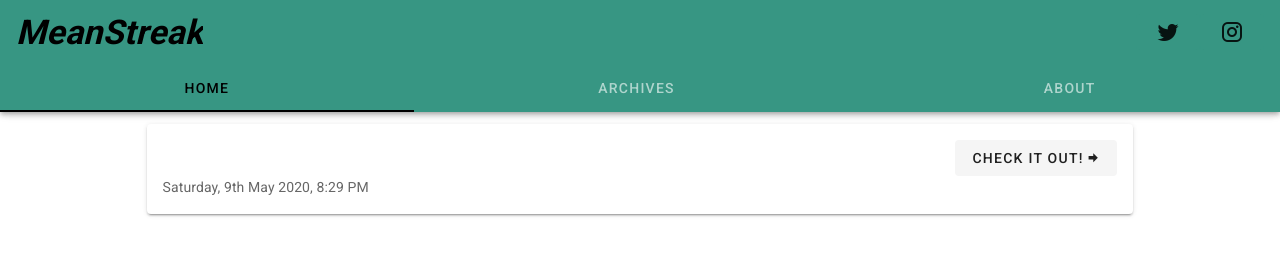
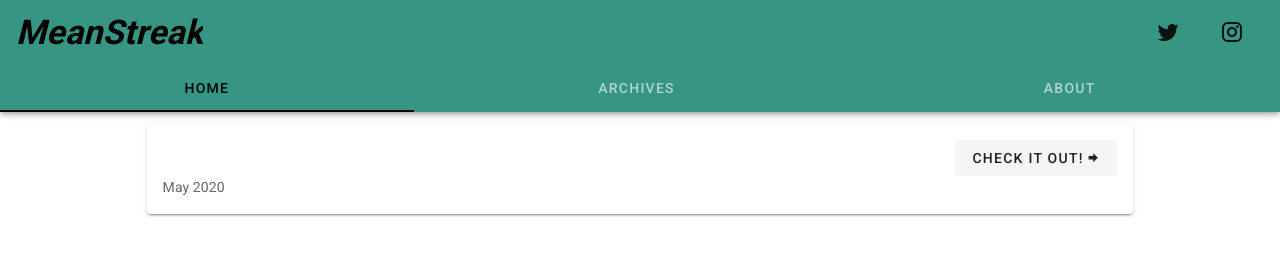
Before and after one commit to Holgermueller/meanstreakvue, a Nuxt app: page /previous/previousCard in a window 1280 px wide. Shown: the top 266 px of the page. Built offline with nearby package versions, Linux system fonts and the light colour scheme.

Commit message:
changed filter for preview card

```diff
--- a/pages/previous/previousCard.vue
+++ b/pages/previous/previousCard.vue
@@ -10,7 +10,7 @@
           </v-btn>
         </v-card-title>
         <v-card-subtitle>
-          {{ dateTime | changeDateFilter }}
+          {{ dateTime | monthAndYearFilter }}
         </v-card-subtitle>
       </v-card>
     </v-hover>
@@ -36,8 +36,8 @@ export default {
   },
 
   filters: {
-    changeDateFilter: value => {
-      return moment(value).format('dddd, Do MMMM YYYY, LT')
+    monthAndYearFilter: value => {
+      return moment(value).format('MMMM YYYY')
     }
   }
 }
```
